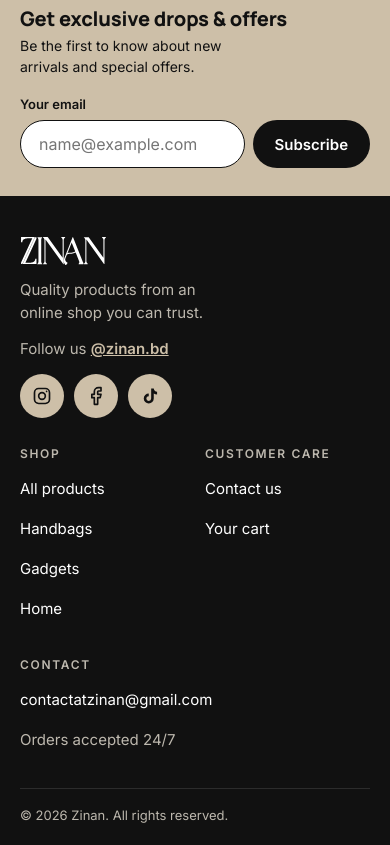
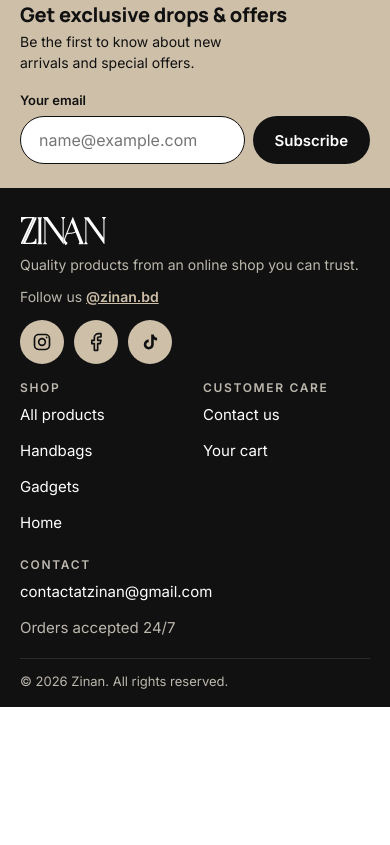
Before and after one commit to zinan32/zinan-shop, a plain HTML site: page index.html in a window 390 px wide. Shown: the part 2718-3563 px from the top of the page. After the commit the page ends 3425 px from the top, so only its background shows below. Drawn offline with nearby package versions, Linux system fonts and the light colour scheme; no server answers.

Commit message:
Update styles.css

```diff
--- a/css/styles.css
+++ b/css/styles.css
@@ -255,3 +255,19 @@ h2 { font-size: 20px; line-height: 1.2; }
 .nl .eyebrow { color: var(--ink); }               /* grey on sand was too faint to read */
 .nl-text, .foot-about { text-wrap: balance; }     /* no lonely last word on its own line */
 /* ===== SECTION 17: FOOTER POLISH · END ===== */
+
+/* ===== SECTION 18: FOOTER COMPACT ON PHONES · START =====
+   Paste at the very bottom of css/styles.css (below Section 17).
+   Only affects screens narrower than 760px. Desktop stays as it is. */
+@media (max-width: 759px) {
+  .nl-strip { padding: 24px 0; }
+  .sitefoot { padding: 28px 0 16px; }
+  .foot-grid { gap: 16px; }
+  .foot-about { max-width: none; margin: 8px 0 10px; font-size: 14px; }
+  .foot-handle { margin: 0 0 12px; font-size: 14px; }
+  .foot-col h3 { margin: 0 0 2px; }
+  .foot-col a, .foot-col li > span { min-height: 36px; font-size: 15px; }
+  .foot-contact ul { display: flex; flex-wrap: wrap; gap: 0 20px; }
+  .foot-bottom { margin-top: 12px; padding-top: 12px; }
+}
+/* ===== SECTION 18: FOOTER COMPACT ON PHONES · END ===== */
```
